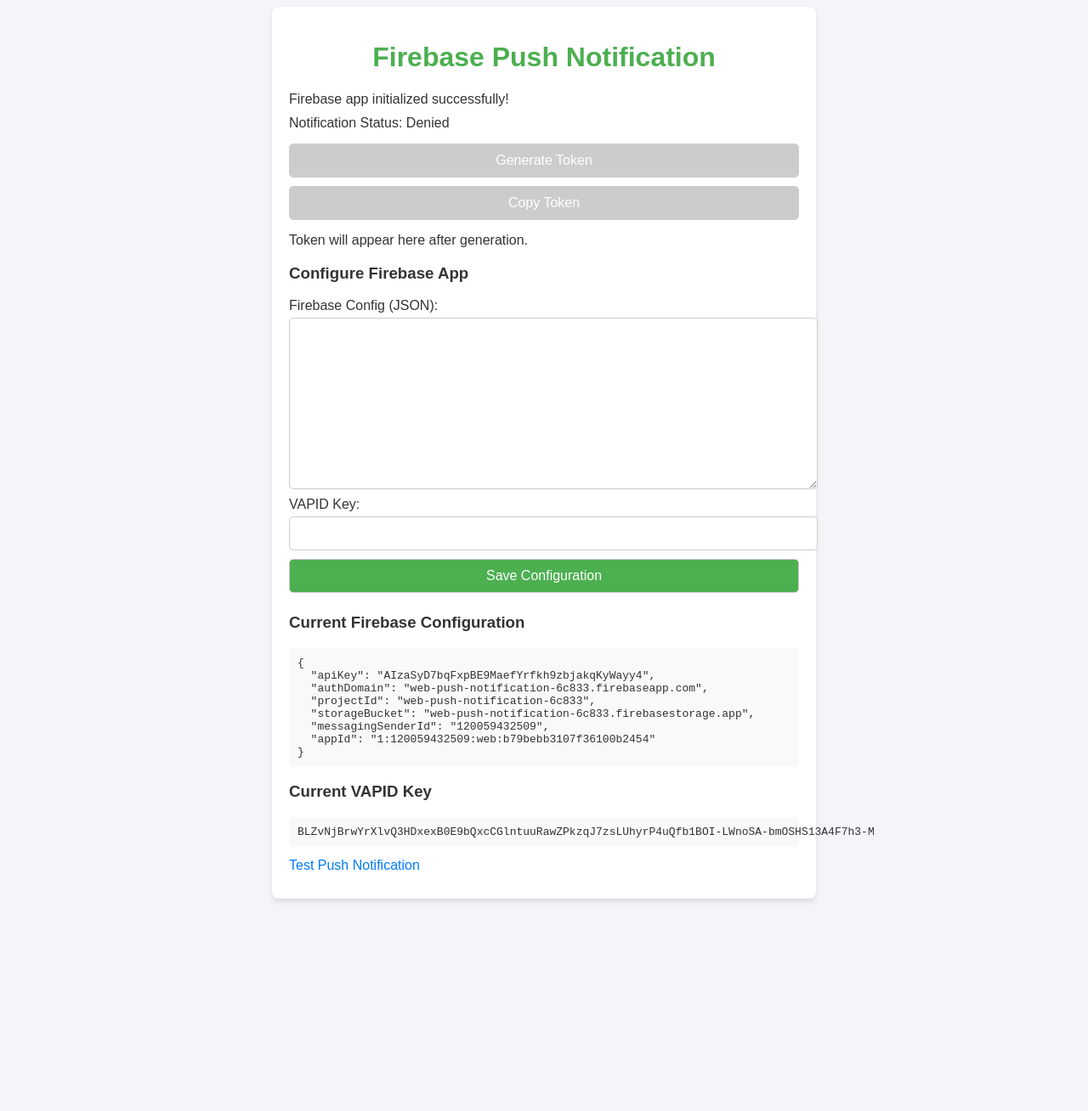
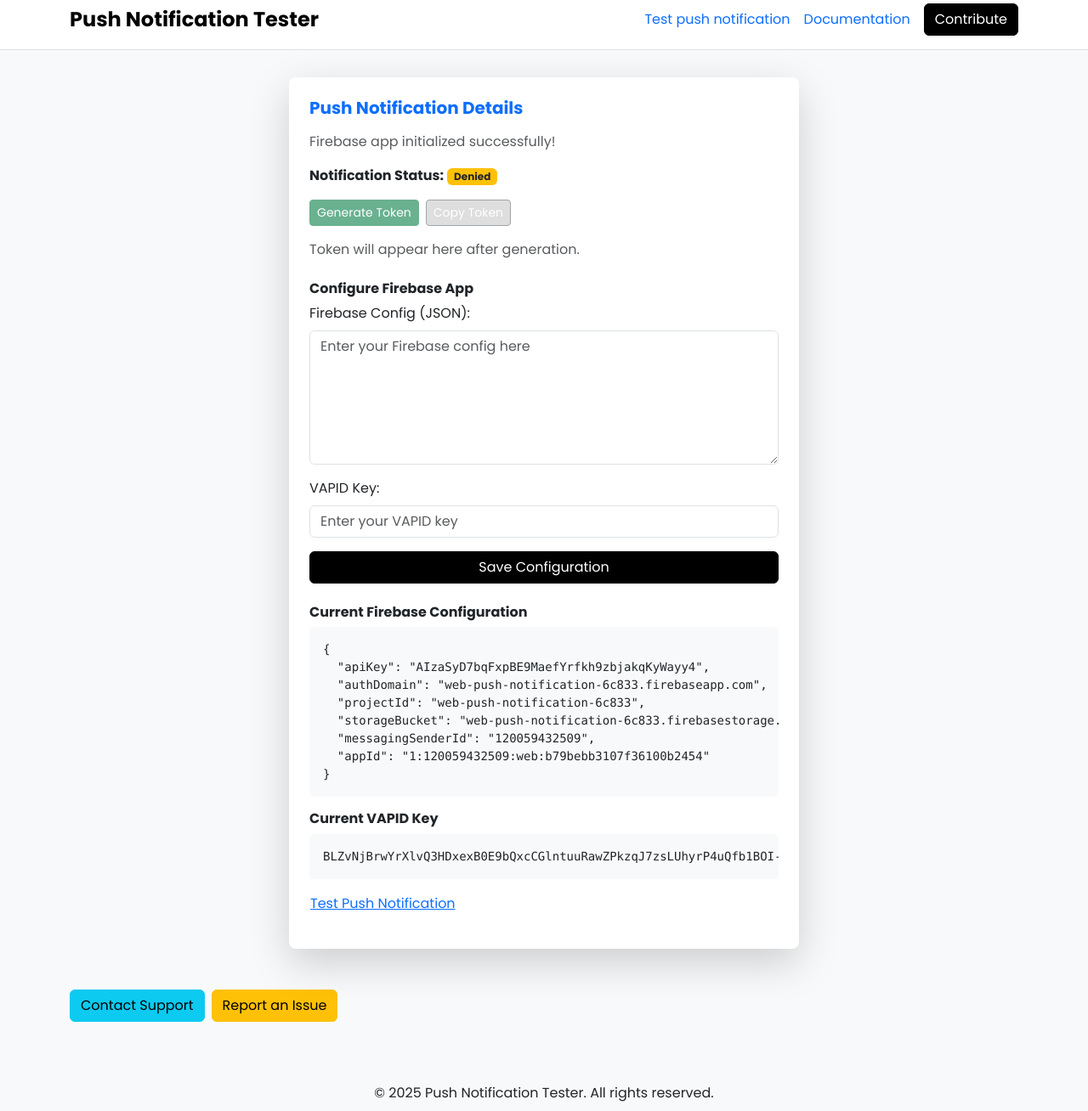
Before and after one commit to priteshyadav444/fcm-tester, a website: page public/web-push.html in a window 1280 px wide. Shown: the part 12-1320 px from the top of the page at 85% size. Before the commit the page ends 1090 px from the top, so only its background shows below. Drawn offline with nearby package versions, Linux system fonts and the light colour scheme; some packages are replaced by stand-ins of ours; a script that the page names is missing.

Commit message:
nodejs project restructured

```diff
--- a/package.json
+++ b/package.json
@@ -15,8 +15,10 @@
   "dependencies": {
     "dotenv": "^16.4.7",
     "express": "^4.21.2",
+    "express-rate-limit": "^7.5.0",
     "firebase-admin": "^12.6.0",
     "firebase-functions": "^6.0.1",
+    "multer": "^1.4.5-lts.1",
     "nodemon": "^3.1.9"
   },
   "engines": {
--- a/public/web-push.html
+++ b/public/web-push.html
@@ -4,8 +4,22 @@
     <meta charset="UTF-8" />
     <meta name="viewport" content="width=device-width, initial-scale=1.0" />
     <title>Firebase Push Notification</title>
+
+    <link
+      href="https://cdn.jsdelivr.net/npm/bootstrap@5.3.0-alpha3/dist/css/bootstrap.min.css"
+      rel="stylesheet"
+    />
+    <link rel="preconnect" href="https://fonts.googleapis.com" />
+    <link rel="preconnect" href="https://fonts.gstatic.com" crossorigin />
+    <link
+      href="https://fonts.googleapis.com/css2?family=Poppins:ital,wght@0,100;0,200;0,300;0,400;0,500;0,600;0,700;0,800;0,900;1,100;1,200;1,300;1,400;1,500;1,600;1,700;1,800;1,900&display=swap"
+      rel="stylesheet"
+    />
+
+    <!-- <script src="https://code.jquery.com/jquery-3.6.0.min.js"></script> -->
+    <script src="https://cdn.jsdelivr.net/npm/sweetalert2@11"></script>
+    <script src="https://cdn.jsdelivr.net/npm/bootstrap@5.3.0-alpha3/dist/js/bootstrap.bundle.min.js"></script>
     <script src="https://code.jquery.com/jquery-3.6.0.min.js"></script>
-    <script src="https://cdn.jsdelivr.net/npm/sweetalert2@11"></script>
 
     <script type="module">
       // Import the functions you need from the Firebase SDKs
@@ -285,59 +299,61 @@
         console.log("Service workers are not supported in this browser.");
       }
     </script>
+
     <style>
       body {
-        font-family: Arial, sans-serif;
-        background-color: #f4f4f9;
-        color: #333;
-        margin: 0;
-        padding: 20px;
+        background-color: #f8f9fa; /* Light theme background */
+        color: #212529; /* Dark text for light theme */
+        font-family: "Poppins", serif;
       }
 
-      .container {
-        max-width: 600px;
-        margin: 0 auto;
-        padding: 20px;
-        background: #fff;
-        box-shadow: 0 4px 6px rgba(0, 0, 0, 0.1);
-        border-radius: 8px;
+      header {
+        background-color: #ffffff;
+        border-bottom: 1px solid #dee2e6;
       }
 
-      h1 {
-        text-align: center;
-        color: #4caf50;
+      header a {
+        color: #000000;
+        text-decoration: none;
       }
 
-      p {
-        margin: 10px 0;
+      footer {
+        color: #212529;
       }
 
-      button,
-      input,
-      textarea {
-        margin: 5px 0;
-        padding: 10px;
-        border: 1px solid #ccc;
-        border-radius: 5px;
-        font-size: 16px;
-        width: 100%;
+      nav .btn-signin {
+        background-color: #000000;
+        color: #ffffff;
+        border: none;
+        padding: 0.375rem 0.75rem;
       }
 
-      button {
-        background-color: #4caf50;
-        color: white;
-        cursor: pointer;
+      nav .btn-signin:hover {
+        background-color: #333333;
+      }
+
+      .btn-primary {
+        background-color: #000000;
+        border-color: #000000;
+        color: #ffffff;
+      }
+      .btn-primary:hover {
+        background-color: #333333;
+        border-color: #333333;
       }
 
       button:disabled {
         background-color: #cccccc;
         cursor: not-allowed;
       }
-
-      pre {
-        background-color: #f9f9f9;
-        padding: 10px;
-        border-radius: 5px;
+      .card {
+        background-color: #ffffff;
+        color: #212529;
+        border: 1px solid #dee2e6;
+      }
+      .card {
+        max-width: 600px;
+        margin: 0 auto;
       }
 
       #copy-token {
@@ -357,41 +373,148 @@
       a:hover {
         text-decoration: underline;
       }
+
+      .faq-item {
+        margin-bottom: 1rem;
+      }
+      .faq-item button {
+        color: #000000;
+        background-color: #ffffff;
+        border: none;
+        width: 100%;
+        text-align: left;
+        padding: 0.75rem;
+      }
+      .faq-item button:hover {
+        background-color: #dbd8d8;
+      }
+      .faq-item .collapse {
+        padding: 0.75rem;
+        border: 1px solid #eceded;
+        background-color: #f8f9fa;
+      }
     </style>
   </head>
   <body>
-    <div class="container">
-      <h1>Firebase Push Notification</h1>
+    <!-- Header Section -->
+    <header class="py-3 mb-2">
+      <div class="container d-flex justify-content-between align-items-center">
+        <!-- Logo and Title -->
+        <a href="/" class="text-decoration-none">
+          <h1 class="h4 mb-0"><b>Push Notification Tester</b></h1>
+        </a>
 
-      <p id="app-status">Initializing Firebase app...</p>
-      <p>
-        Notification Status: <span id="notification-status">Checking...</span>
-      </p>
-      <p id="status-message"></p>
+        <!-- Navigation -->
+        <nav class="d-flex align-items-center">
+          <a href="/" class="text-decoration-none me-3 text-primary"
+            >Test push notification</a
+          >
 
-      <button id="generate-token" disabled>Generate Token</button>
-      <button id="copy-token" disabled>Copy Token</button>
-      <p id="token-display">Token will appear here after generation.</p>
+          <a href="#" class="text-decoration-none me-3 text-primary"
+            >Documentation</a
+          >
+          <button class="btn btn-primary">Contribute</button>
+        </nav>
+      </div>
+    </header>
 
-      <h3>Configure Firebase App</h3>
-      <label
-        >Firebase Config (JSON):
-        <textarea id="json-config" rows="10"></textarea></label
-      ><br />
-      <label>VAPID Key: <input type="text" id="vapid-key" value="" /></label
-      ><br />
-      <button id="save-config">Save Configuration</button>
+    <!-- Page Content -->
+    <div class="container py-4">
+      <!-- Card Section -->
+      <div class="card shadow-lg rounded-3 border-0">
+        <div class="card-body p-4">
+          <h5 class="text-start mb-3 text-primary">
+            <b>Push Notification Details</b>
+          </h5>
+          <p id="app-status" class="text-muted">Initializing Firebase app...</p>
+          <p>
+            <strong>Notification Status:</strong>
+            <span id="notification-status" class="badge bg-warning text-dark"
+              >Checking...</span
+            >
+          </p>
+          <p id="status-message" class="text-danger"></p>
 
-      <h3>Current Firebase Configuration</h3>
-      <pre id="current-config">Loading...</pre>
-      <h3>Current VAPID Key</h3>
-      <pre id="current-vapid">Loading...</pre>
+          <div class="d-flex gap-2 my-3">
+            <button id="generate-token" class="btn btn-success btn-sm" disabled>
+              Generate Token
+            </button>
+            <button id="copy-token" class="btn btn-secondary btn-sm" disabled>
+              Copy Token
+            </button>
+          </div>
+          <p id="token-display" class="text-muted">
+            Token will appear here after generation.
+          </p>
 
-      <p>
-        <a href="https://testfcm.online" target="_blank"
-          >Test Push Notification</a
+          <h6 class="mt-4"><b>Configure Firebase App</b></h6>
+          <div class="mb-3">
+            <label class="form-label">Firebase Config (JSON):</label>
+            <textarea
+              id="json-config"
+              class="form-control"
+              rows="6"
+              placeholder="Enter your Firebase config here"
+            ></textarea>
+          </div>
+          <div class="mb-3">
+            <label class="form-label">VAPID Key:</label>
+            <input
+              type="text"
+              id="vapid-s"
+              class="form-control"
+              placeholder="Enter your VAPID key"
+            />
+          </div>
+          <button id="save-config" class="btn btn-primary w-100">
+            Save Configuration
+          </button>
+
+          <div class="mt-4">
+            <h6><b>Current Firebase Configuration</b></h6>
+            <pre id="current-config" class="bg-light p-3 rounded">
+Loading...</pre
+            >
+          </div>
+          <div class="mt-3">
+            <h6><b>Current VAPID Key</b></h6>
+            <pre id="current-vapid" class="bg-light p-3 rounded">
+Loading...</pre
+            >
+          </div>
+
+          <p class="mt-3">
+            <a
+              href="https://testfcm.online"
+              target="_blank"
+              class="btn btn-link p-0"
+              >Test Push Notification</a
+            >
+          </p>
+        </div>
+      </div>
+
+      <!-- Action Buttons Section -->
+      <div class="mt-5 d-flex justify-content-start gap-2">
+        <button
+          class="btn btn-info"
+          data-bs-toggle="modal"
+          data-bs-target="#contactSupportModal"
         >
-      </p>
+          Contact Support
+        </button>
+        <button
+          class="btn btn-warning"
+          data-bs-toggle="modal"
+          data-bs-target="#reportIssueModal"
+        >
+          Report an Issue
+        </button>
+      </div>
     </div>
+
+    <footer class="text-center mt-5">
+      <p>&copy; 2025 Push Notification Tester. All rights reserved.</p>
+    </footer>
   </body>
 </html>
```
Also changed, not shown: public/index.html (+10 -3 lines), src/index.js (+31 -13 lines), src/routes/api.js (added, +167 -0 lines), src/routes/web.js (added, +14 -0 lines), src/util/firebaseHelper.js (added, +35 -0 lines).
